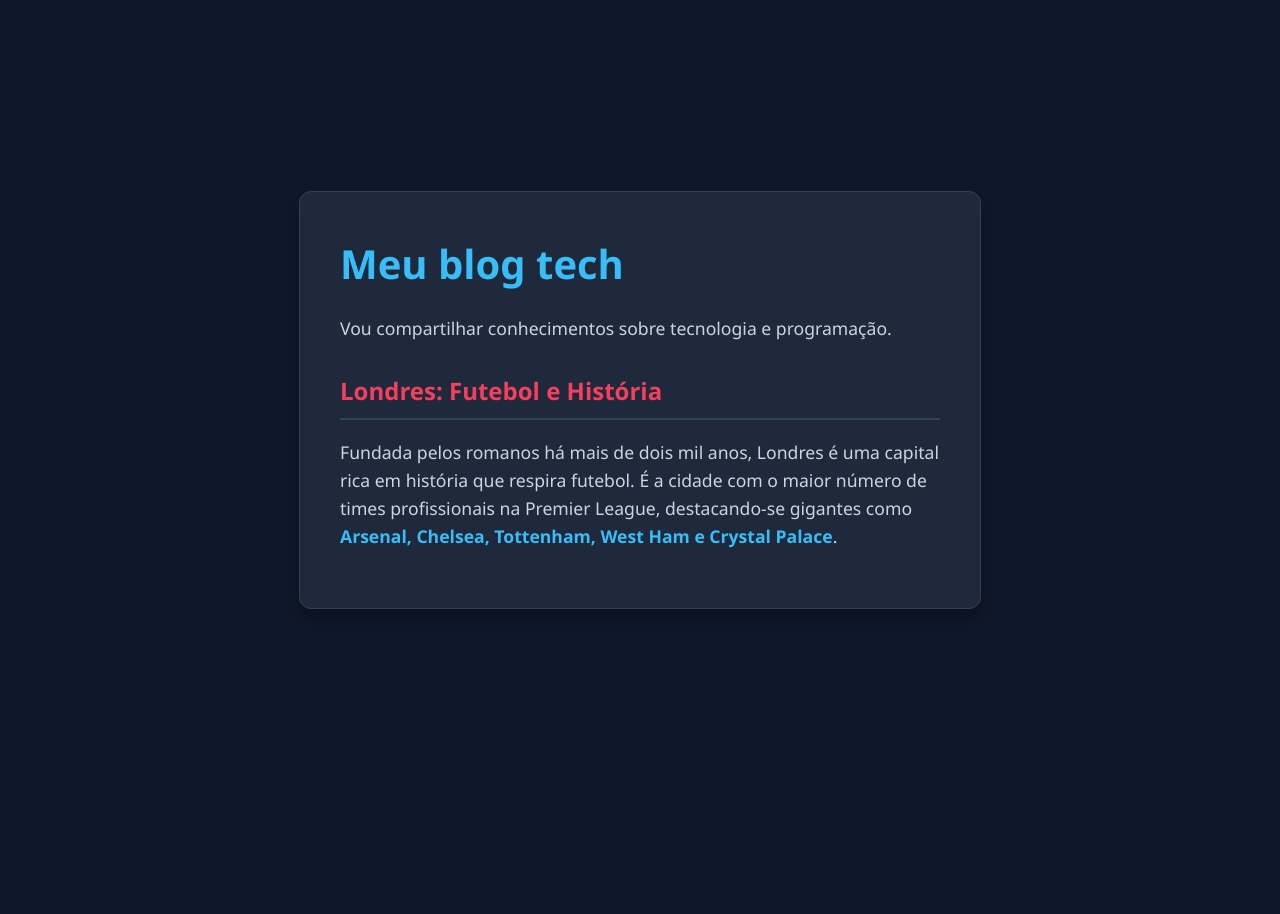
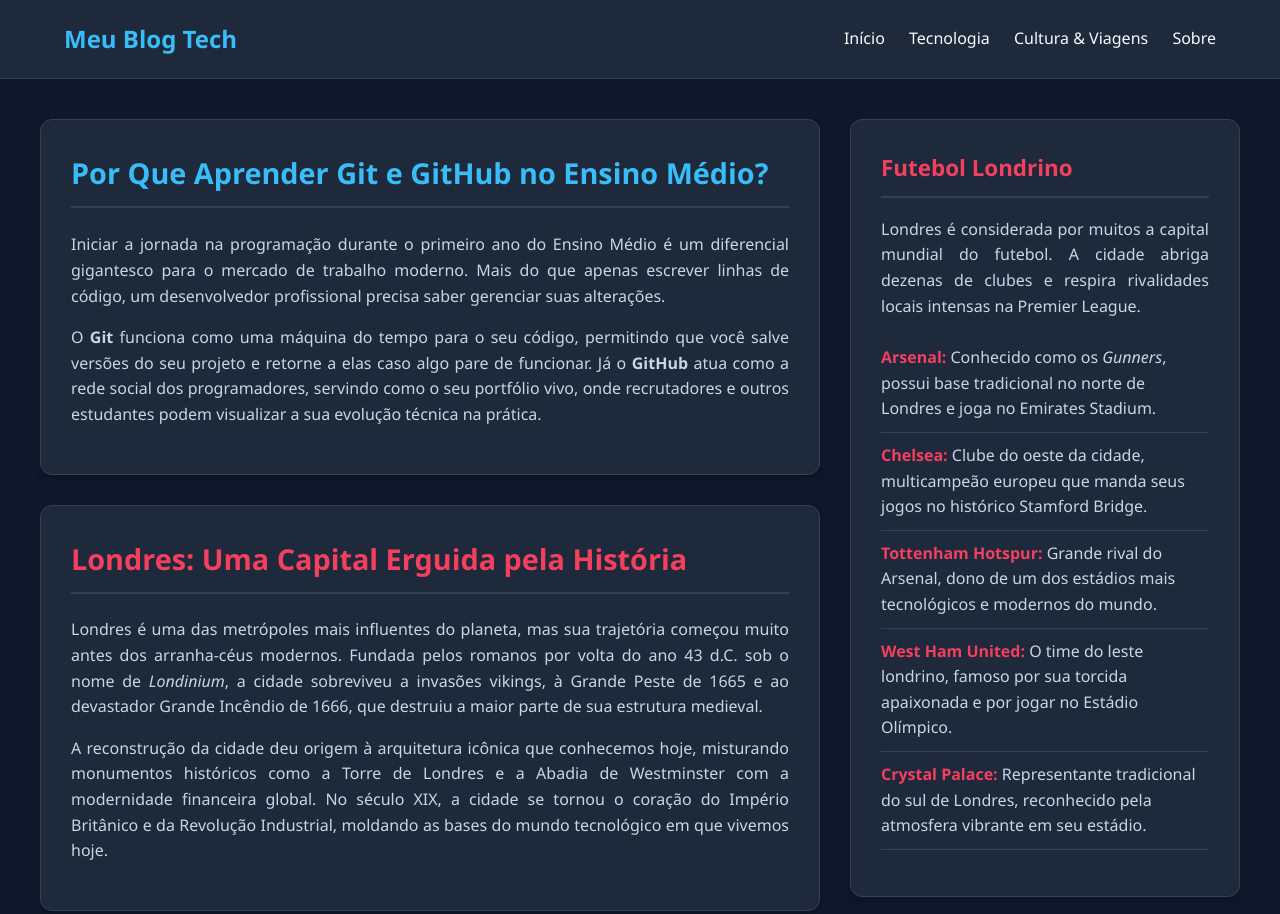
Before and after one commit to vicentetrevisan-create/luix-e-vincebas, a plain HTML site: page index.html in a window 1280 px wide. Shown: the top 914 px of the page. Before the commit the page ends 800 px from the top, so only its background shows below. Drawn offline with Linux system fonts and the light colour scheme.

Commit message:
Update index.html8

```diff
--- a/index.html
+++ b/index.html
@@ -3,72 +3,204 @@
 <head>
     <meta charset="UTF-8">
     <meta name="viewport" content="width=device-width, initial-scale=1.0">
-    <title>Meu Blog Tech</title>
+    <title>Meu Blog Tech & Cultura</title>
     <style>
-        /* Configurações gerais da página */
+        /* Variáveis de Cores de Design System Profissional */
+         :root {
+            --bg-principal: #0f172a;
+            --bg-card: #1e293b;
+            --texto-claro: #f8fafc;
+            --texto-mutado: #94a3b8;
+            --cor-tech: #38bdf8;
+            --cor-londres: #f43f5e;
+            --borda: #334155;
+        }
+
+        /* Configurações Gerais */
         body {
             font-family: 'Segoe UI', Tahoma, Geneva, Verdana, sans-serif;
-            background-color: #0f172a; /* Azul escuro moderno */
-            color: #f8fafc; /* Texto quase branco para dar contraste */
+            background-color: var(--bg-principal);
+            color: var(--texto-claro);
             line-height: 1.6;
             margin: 0;
             padding: 0;
-            display: flex;
-            justify-content: center;
-            align-items: center;
-            min-height: 100vh;
         }
 
-        /* Caixa principal que centraliza o conteúdo */
-        .container {
-            max-width: 600px;
-            background-color: #1e293b; /* Fundo do card um pouco mais claro */
-            padding: 40px;
-            border-radius: 12px; /* Bordas arredondadas profissionais */
-            box-shadow: 0 10px 15px -3px rgba(0, 0, 0, 0.3); /* Sombra suave */
-            border: 1px solid #334155; /* Linha sutil de contorno */
+        /* Cabeçalho / Menu de Navegação */
+        header {
+            background-color: var(--bg-card);
+            border-bottom: 1px solid var(--borda);
+            padding: 20px 5%;
+            display: flex;
+            justify-content: space-between;
+            align-items: center;
         }
 
-        /* Estilização dos títulos */
-        h1 {
-            color: #38bdf8; /* Azul tecnológico brilhante */
-            font-size: 2.5rem;
-            margin-top: 0;
-            margin-bottom: 10px;
+        header h1 {
+            font-size: 1.5rem;
+            color: var(--cor-tech);
+            margin: 0;
+        }
+
+        nav a {
+            color: var(--texto-claro);
+            text-decoration: none;
+            margin-left: 20px;
+            font-weight: 500;
+            transition: color 0.3s;
+        }
+
+        nav a:hover {
+            color: var(--cor-tech);
+        }
+
+        /* Container Principal do Layout */
+        .main-container {
+            max-width: 1200px;
+            margin: 40px auto;
+            padding: 0 20px;
+            display: grid;
+            grid-template-columns: 2fr 1fr; /* Duas colunas: Conteúdo e Barra Lateral */
+            gap: 30px;
+        }
+
+        /* Responsividade para celulares */
+        @media (max-width: 768px) {
+            .main-container {
+                grid-template-columns: 1fr;
+            }
+        }
+
+        /* Artigos e Cards */
+        article, .sidebar-box {
+            background-color: var(--bg-card);
+            padding: 30px;
+            border-radius: 12px;
+            border: 1px solid var(--borda);
+            margin-bottom: 30px;
+            box-shadow: 0 4px 6px -1px rgba(0, 0, 0, 0.2);
         }
 
         h2 {
-            color: #f43f5e; /* Tom rosa/avermelhado para destacar Londres */
-            font-size: 1.5rem;
-            margin-top: 30px;
-            margin-bottom: 15px;
-            border-bottom: 2px solid #334155;
-            padding-bottom: 8px;
+            font-size: 1.8rem;
+            margin-top: 0;
+            padding-bottom: 10px;
+            border-bottom: 2px solid var(--borda);
         }
 
-        /* Estilização dos textos */
-        p {
-            color: #cbd5e1; /* Cinza claro para leitura confortável */
-            font-size: 1.1rem;
+        .tech-title { color: var(--cor-tech); }
+        .london-title { color: var(--cor-londres); }
+
+        h3 {
+            color: var(--texto-claro);
+            margin-top: 20px;
+            font-size: 1.2rem;
         }
 
-        /* Destaque para os nomes dos times */
-        .highlight {
-            color: #38bdf8;
-            font-weight: bold;
+        p {
+            color: #cbd5e1;
+            font-size: 1rem;
+            text-align: justify;
+        }
+
+        /* Listas Estilizadas */
+        ul {
+            list-style: none;
+            padding: 0;
+        }
+
+        li {
+            padding: 10px 0;
+            border-bottom: 1px solid var(--borda);
+            color: #cbd5e1;
+        }
+
+        li strong {
+            color: var(--cor-tech);
+        }
+
+        .london-list strong {
+            color: var(--cor-londres);
+        }
+
+        /* Rodapé */
+        footer {
+            text-align: center;
+            padding: 30px;
+            background-color: var(--bg-card);
+            border-top: 1px solid var(--borda);
+            color: var(--texto-mutado);
+            margin-top: 60px;
+            font-size: 0.9rem;
         }
     </style>
 </head>
 <body>
 
-    <!-- Criamos uma 'div' container para envelopar e proteger todo o conteúdo -->
-    <div class="container">
-        <h1>Meu blog tech</h1>
-        <p>Vou compartilhar conhecimentos sobre tecnologia e programação.</p>
+    <!-- Menu Superior Profissional -->
+    <header>
+        <h1>Meu Blog Tech</h1>
+        <nav>
+            <a href="#">Início</a>
+            <a href="#">Tecnologia</a>
+            <a href="#">Cultura & Viagens</a>
+            <a href="#">Sobre</a>
+        </nav>
+    </header>
 
-        <h2>Londres: Futebol e História</h2>
-        <p>Fundada pelos romanos há mais de dois mil anos, Londres é uma capital rica em história que respira futebol. É a cidade com o maior número de times profissionais na Premier League, destacando-se gigantes como <span class="highlight">Arsenal, Chelsea, Tottenham, West Ham e Crystal Palace</span>.</p>
+    <!-- Área de Conteúdo Dividida em Colunas -->
+    <div class="main-container">
+
+        <!-- Coluna da Esquerda: Artigos Principais -->
+        <main>
+            <!-- Artigo 1: Tecnologia -->
+            <article>
+                <h2 class="tech-title">Por Que Aprender Git e GitHub no Ensino Médio?</h2>
+                <p>Iniciar a jornada na programação durante o primeiro ano do Ensino Médio é um diferencial gigantesco para o mercado de trabalho moderno. Mais do que apenas escrever linhas de código, um desenvolvedor profissional precisa saber gerenciar suas alterações.</p>
+                <p>O <strong>Git</strong> funciona como uma máquina do tempo para o seu código, permitindo que você salve versões do seu projeto e retorne a elas caso algo pare de funcionar. Já o <strong>GitHub</strong> atua como a rede social dos programadores, servindo como o seu portfólio vivo, onde recrutadores e outros estudantes podem visualizar a sua evolução técnica na prática.</p>
+            </article>
+
+            <!-- Artigo 2: Londres e História -->
+            <article>
+                <h2 class="london-title">Londres: Uma Capital Erguida pela História</h2>
+                <p>Londres é uma das metrópoles mais influentes do planeta, mas sua trajetória começou muito antes dos arranha-céus modernos. Fundada pelos romanos por volta do ano 43 d.C. sob o nome de <em>Londinium</em>, a cidade sobreviveu a invasões vikings, à Grande Peste de 1665 e ao devastador Grande Incêndio de 1666, que destruiu a maior parte de sua estrutura medieval.</p>
+                <p>A reconstrução da cidade deu origem à arquitetura icônica que conhecemos hoje, misturando monumentos históricos como a Torre de Londres e a Abadia de Westminster com a modernidade financeira global. No século XIX, a cidade se tornou o coração do Império Britânico e da Revolução Industrial, moldando as bases do mundo tecnológico em que vivemos hoje.</p>
+            </article>
+        </main>
+
+        <!-- Coluna da Direita: Barra Lateral com Informações Focadas -->
+        <aside>
+            <!-- Guia de Times de Futebol -->
+            <div class="sidebar-box">
+                <h2 class="london-title" style="font-size: 1.4rem;">Futebol Londrino</h2>
+                <p>Londres é considerada por muitos a capital mundial do futebol. A cidade abriga dezenas de clubes e respira rivalidades locais intensas na Premier League.</p>
+                <ul class="london-list">
+                    <li><strong>Arsenal:</strong> Conhecido como os <em>Gunners</em>, possui base tradicional no norte de Londres e joga no Emirates Stadium.</li>
+                    <li><strong>Chelsea:</strong> Clube do oeste da cidade, multicampeão europeu que manda seus jogos no histórico Stamford Bridge.</li>
+                    <li><strong>Tottenham Hotspur:</strong> Grande rival do Arsenal, dono de um dos estádios mais tecnológicos e modernos do mundo.</li>
+                    <li><strong>West Ham United:</strong> O time do leste londrino, famoso por sua torcida apaixonada e por jogar no Estádio Olímpico.</li>
+                    <li><strong>Crystal Palace:</strong> Representante tradicional do sul de Londres, reconhecido pela atmosfera vibrante em seu estádio.</li>
+                </ul>
+            </div>
+
+            <!-- Tecnologias Estudadas -->
+            <div class="sidebar-box">
+                <h2 class="tech-title" style="font-size: 1.4rem;">Stack de Estudos</h2>
+                <p>Tecnologias que estou utilizando e documentando neste repositório do GitHub:</p>
+                <ul>
+                    <li><strong>HTML5:</strong> Estruturação de conteúdo web.</li>
+                    <li><strong>CSS3:</strong> Estilização avançada, variáveis e Grid Layout.</li>
+                    <li><strong>Git:</strong> Controle de versão local através de commits.</li>
+                </ul>
+            </div>
+        </aside>
+
     </div>
+
+    <!-- Rodapé -->
+    <footer>
+        <p>&copy; 2026 Meu Blog Tech - Desenvolvido como projeto de estudos no 1º Ano do Ensino Médio.</p>
+    </footer>
 
 </body>
 </html>
```
